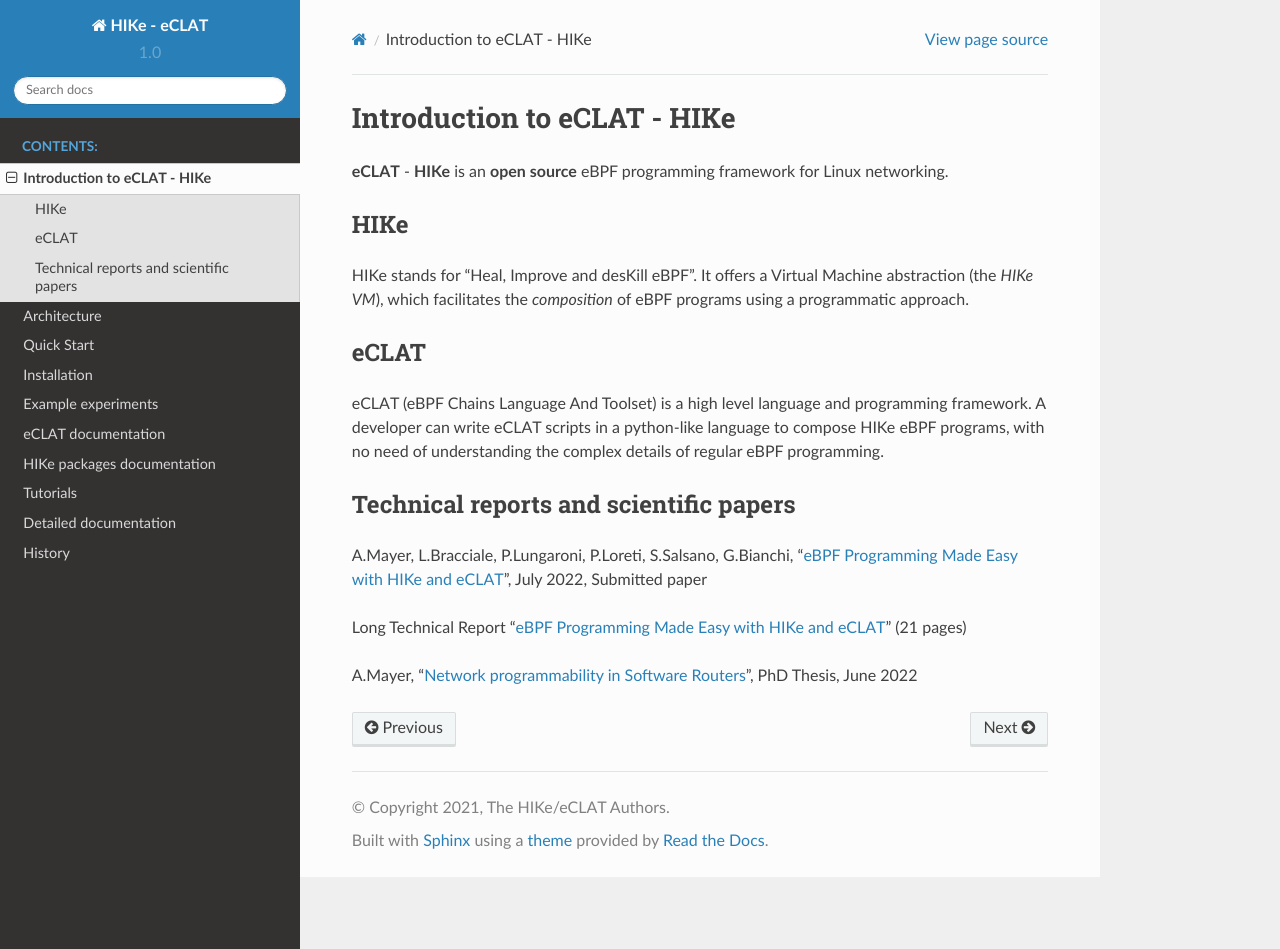
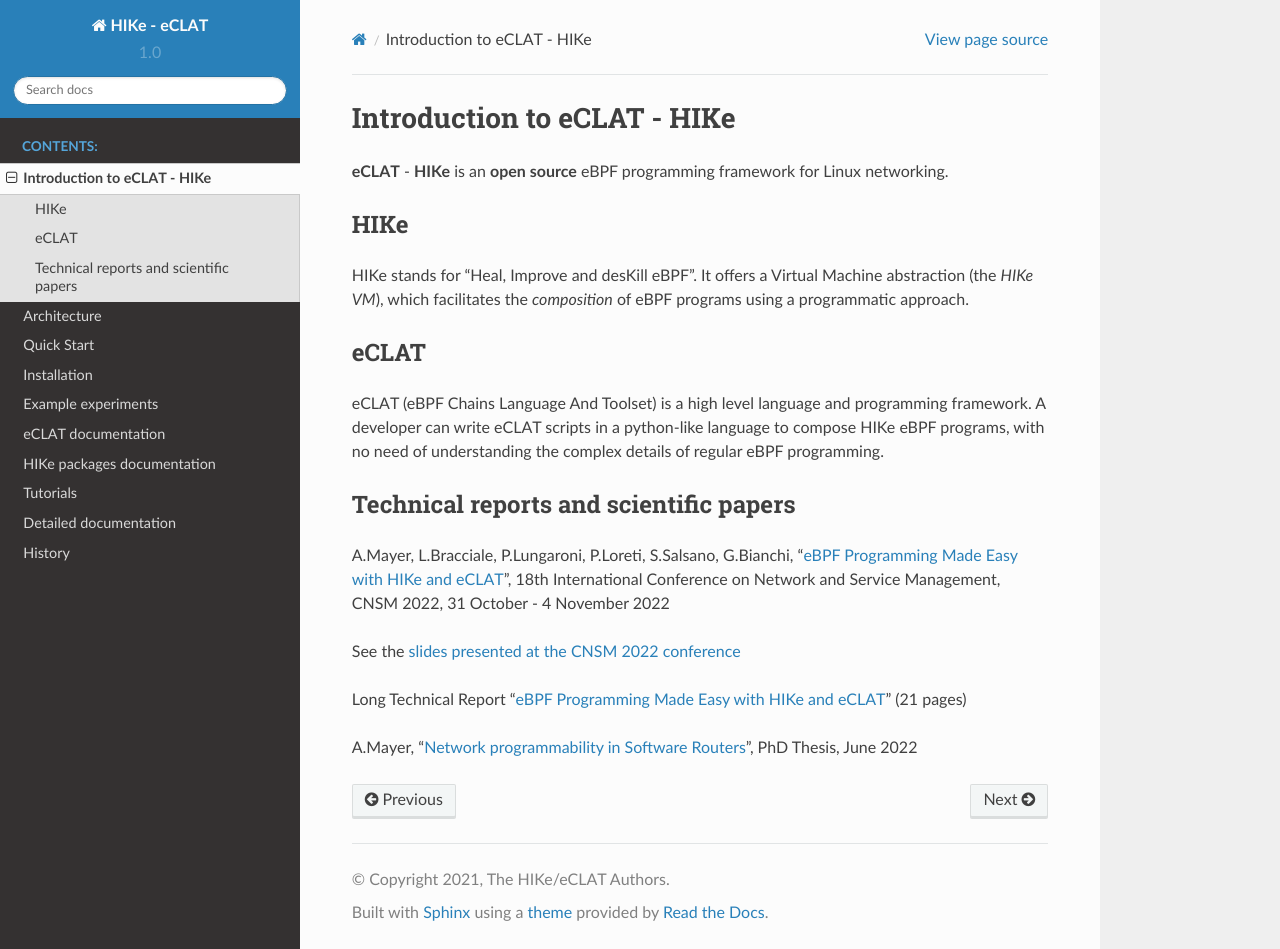
Before and after one commit to hike-eclat/docs, a Sphinx documentation site: the page built from docs/intro.rst, in a window 1280 px wide and 949 px high. Built offline with Sphinx 7.4.7 and the Read the Docs theme 2.0.0, drawn with Linux system fonts in a browser that asks for light colours; pages that are not in the unit, such as notebooks, are missing from menus.

Commit message:
Update intro.rst

```diff
--- a/docs/intro.rst
+++ b/docs/intro.rst
@@ -18,7 +18,9 @@
 Technical reports and scientific papers
 -----
 
-A.Mayer, L.Bracciale, P.Lungaroni, P.Loreti, S.Salsano, G.Bianchi, "`eBPF Programming Made Easy with HIKe and eCLAT <https://github.com/hike-eclat/docs/raw/master/tech-docs/eclat.pdf>`_", July 2022, Submitted paper
+A.Mayer, L.Bracciale, P.Lungaroni, P.Loreti, S.Salsano, G.Bianchi, "`eBPF Programming Made Easy with HIKe and eCLAT <https://github.com/hike-eclat/docs/raw/master/tech-docs/eclat.pdf>`_", 18th International Conference on Network and Service Management, CNSM 2022, 31 October - 4 November 2022
+
+See the `slides presented at the CNSM 2022 conference <https://tiny.one/eclat-cnsm-2022>`_
 
 Long Technical Report "`eBPF Programming Made Easy with HIKe and eCLAT <https://github.com/hike-eclat/docs/raw/master/tech-docs/tr-hike-eclat.pdf>`_" (21 pages)
 
```
